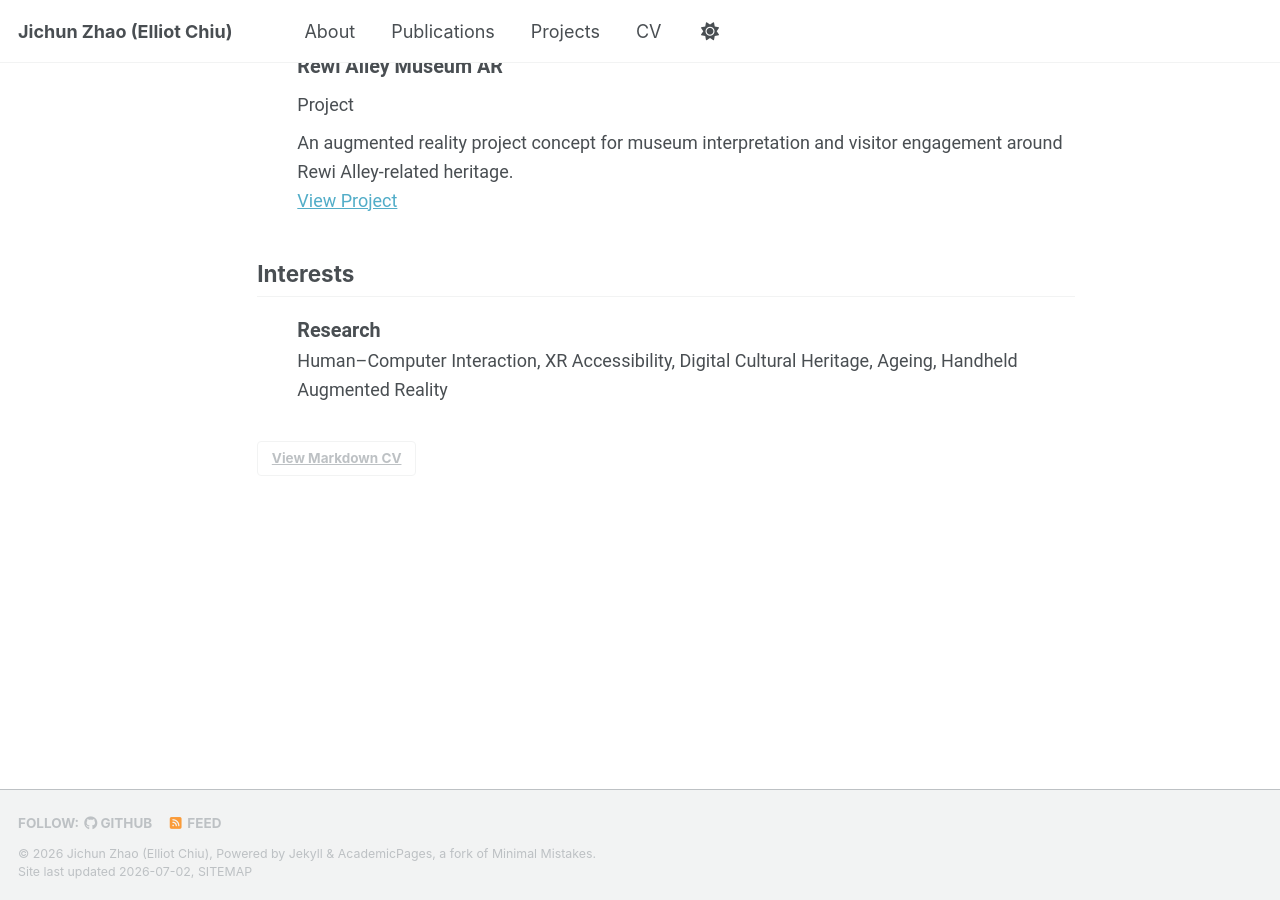
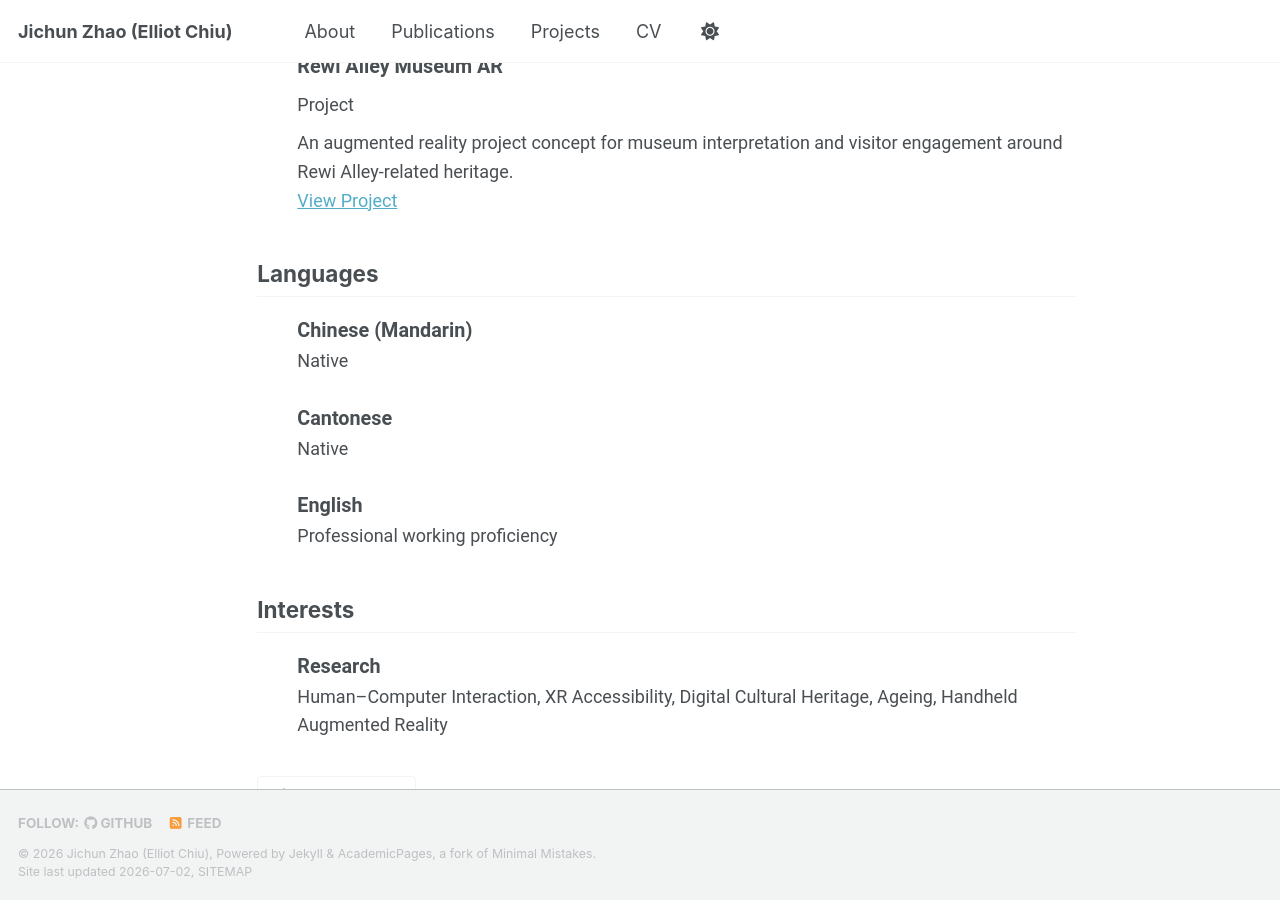
Before and after one commit to Elliot1540/ElliotChiu.github.io, a Jekyll site: the page built from _pages/cv-json.md, in a window 1280 px wide and 900 px high, scrolled down 2361 px. Built offline with Jekyll 4.4.1, drawn with Linux system fonts in a browser that asks for light colours; a script bundle is joined from its source files by our own code; library files that are not in the unit come from our copies; some of the changed text lies outside the part shown.

Commit message:
Update CV with new email and language skills
Updated email address and added language proficiencies.

```diff
--- a/_data/cv.json
+++ b/_data/cv.json
@@ -2,7 +2,7 @@
   "basics": {
     "name": "Jichun Zhao (Elliot Chiu)",
     "label": "PhD Candidate, HIT Lab NZ, University of Canterbury",
-    "email": "jzh262@uclive.ac.nz",
+    "email": "jichun.zhao@pg.canterbury.ac.nz",
     "phone": "",
     "website": "https://elliot1540.github.io/ElliotChiu.github.io/",
     "summary": "PhD Candidate at HIT Lab NZ, University of Canterbury, researching Human–Computer Interaction, XR Accessibility, Digital Cultural Heritage, Ageing, and Handheld Augmented Reality.",
@@ -44,7 +44,20 @@
     }
   ],
   "skills": [],
-  "languages": [],
+  "languages": [
+  {
+    "language": "Chinese (Mandarin)",
+    "fluency": "Native"
+  },
+  {
+    "language": "Cantonese",
+    "fluency": "Native"
+  },
+  {
+    "language": "English",
+    "fluency": "Professional working proficiency"
+  }
+],
   "interests": [
     {
       "name": "Research",
```
